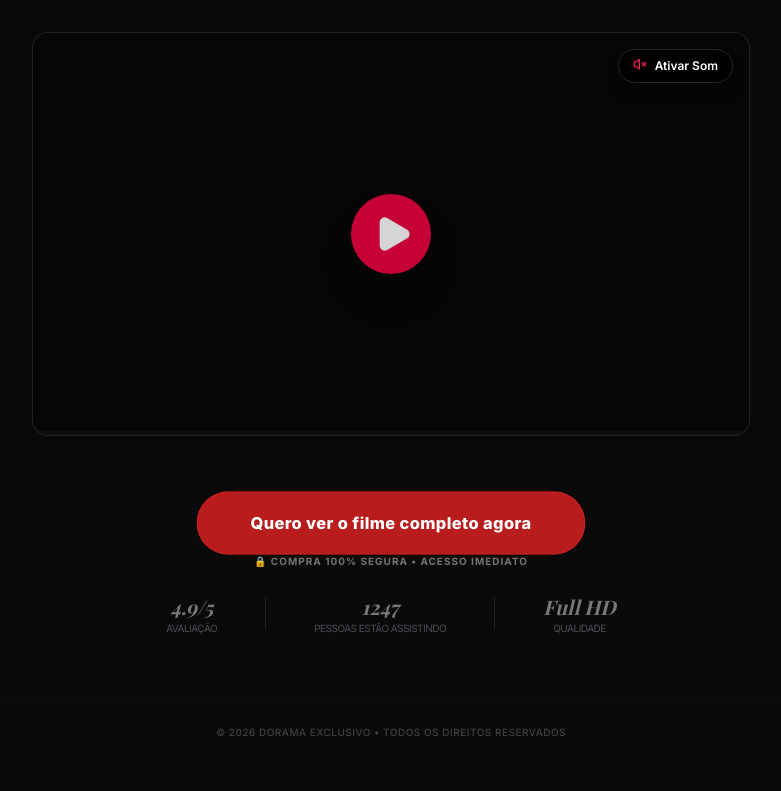
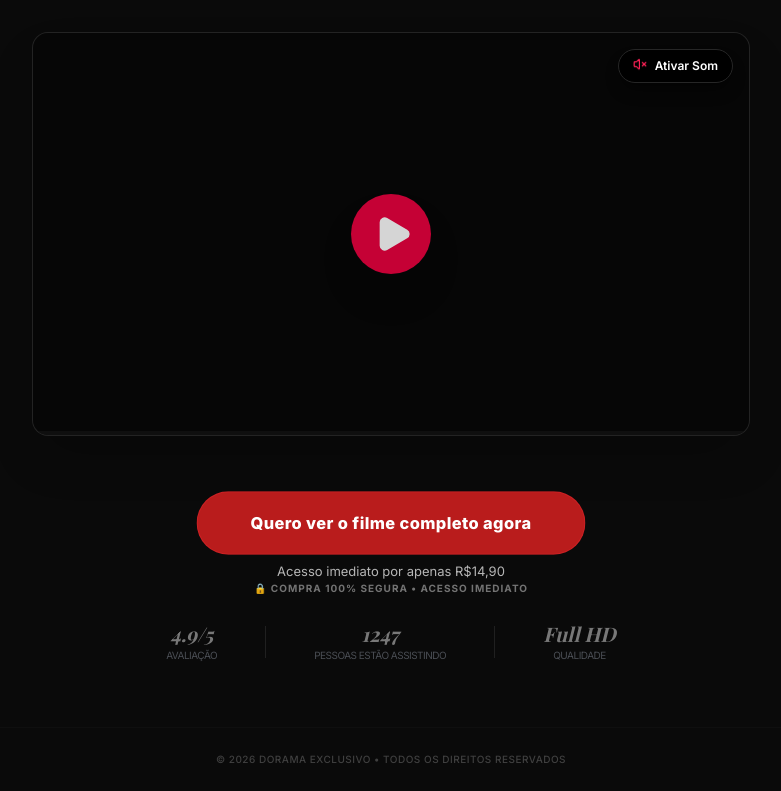
Before and after one commit to mikaelryan277-cmyk/dorama, a React (Vite) app: page / in a window 1280 px wide. Shown: the part 442-1233 px from the top of the page, without its empty margins (249-1030 px from the left). Before the commit the page ends 1206 px from the top, so only its background shows below. Built offline with nearby package versions, Linux system fonts and the light colour scheme; a web font is replaced by a local one.

Commit message:
feat: improve CTA visibility and add pricing info
Updated CTA container height to accommodate new pricing labels and added subtext to highlight the immediate access offer to increase conversion.

```diff
--- a/dorama_landing_page.html
+++ b/dorama_landing_page.html
@@ -170,6 +170,7 @@
             >
                 Quero ver o filme completo agora
             </a>
+            <p class="text-[13px] text-white/70 mt-2 text-center font-normal">Acesso imediato por apenas R$14,90</p>
         </div>
 
         <!-- CTA Section Below Player -->
@@ -185,6 +186,7 @@
             >
                 Preciso ver o final agora
             </a>
+            <p class="text-[13px] text-white/70 mt-2 text-center font-normal">Acesso imediato por apenas R$14,90</p>
             <p class="text-[10px] text-gray-500 uppercase tracking-widest mt-3 text-center mb-6">Acesso vitalício imediato via e-mail</p>
         </div>
 
@@ -302,7 +304,7 @@
             const ctaBelow = document.getElementById('ctaBelowPlayer');
             if (ctaBelow) {
                 ctaBelow.classList.remove('max-h-0', 'opacity-0', 'pointer-events-none');
-                ctaBelow.classList.add('max-h-[200px]', 'opacity-100', 'pointer-events-auto', 'mb-6');
+                ctaBelow.classList.add('max-h-[250px]', 'opacity-100', 'pointer-events-auto', 'mb-6');
             }
 
             if (playerInstance && typeof playerInstance.pauseVideo === 'function') {
--- a/src/App.tsx
+++ b/src/App.tsx
@@ -496,7 +496,7 @@ export default function App() {
             const ctaBelow = document.getElementById('ctaBelowPlayer');
             if (ctaBelow) {
                 ctaBelow.classList.remove('max-h-0', 'opacity-0', 'pointer-events-none');
-                ctaBelow.classList.add('max-h-[200px]', 'opacity-100', 'pointer-events-auto', 'mb-6');
+                ctaBelow.classList.add('max-h-[250px]', 'opacity-100', 'pointer-events-auto', 'mb-6');
             }
 
             if (playerInstance && typeof playerInstance.pauseVideo === 'function') {
@@ -583,7 +583,7 @@ export default function App() {
             const ctaBelow = document.getElementById('ctaBelowPlayer');
             if (ctaBelow) {
                 ctaBelow.classList.remove('max-h-0', 'opacity-0', 'pointer-events-none');
-                ctaBelow.classList.add('max-h-[200px]', 'opacity-100', 'pointer-events-auto', 'mb-6');
+                ctaBelow.classList.add('max-h-[250px]', 'opacity-100', 'pointer-events-auto', 'mb-6');
             }
 
             player.pause();
@@ -815,6 +815,7 @@ export default function App() {
             >
                 Quero ver o filme completo agora
             </a>
+            <p class="text-[13px] text-white/70 mt-2 text-center font-normal">Acesso imediato por apenas R$14,90</p>
         </div>
 
         <!-- CTA Section Below Player (Dynamically revealed when paused) -->
@@ -830,6 +831,7 @@ export default function App() {
             >
                 \${offer1}
             </a>
+            <p class="text-[13px] text-white/70 mt-2 text-center font-normal">Acesso imediato por apenas R$14,90</p>
             <p class="text-[10px] text-gray-500 uppercase tracking-widest mt-3 text-center mb-6">Acesso vitalício imediato via e-mail</p>
         </div>
 
@@ -1273,13 +1275,14 @@ export default function App() {
           >
             <span>Quero ver o filme completo agora</span>
           </a>
+          <p className="text-[13px] text-white/70 mt-2 text-center font-normal">Acesso imediato por apenas R$14,90</p>
         </div>
 
         {/* Dynamic CTA Below Player in React */}
         <div
           className={`w-full flex flex-col items-center justify-center transition-all duration-500 overflow-hidden ${
             showOverlay
-              ? 'max-h-[200px] opacity-100 mt-4 mb-6 pointer-events-auto'
+              ? 'max-h-[250px] opacity-100 mt-4 mb-6 pointer-events-auto'
               : 'max-h-0 opacity-0 pointer-events-none'
           }`}
         >
@@ -1296,6 +1299,7 @@ export default function App() {
           >
             <span>{offer1}</span>
           </a>
+          <p className="text-[13px] text-white/70 mt-2 text-center font-normal">Acesso imediato por apenas R$14,90</p>
           <p className="text-[10px] text-gray-500 uppercase tracking-widest mt-3 text-center">Acesso vitalício imediato via e-mail</p>
         </div>
 
```
